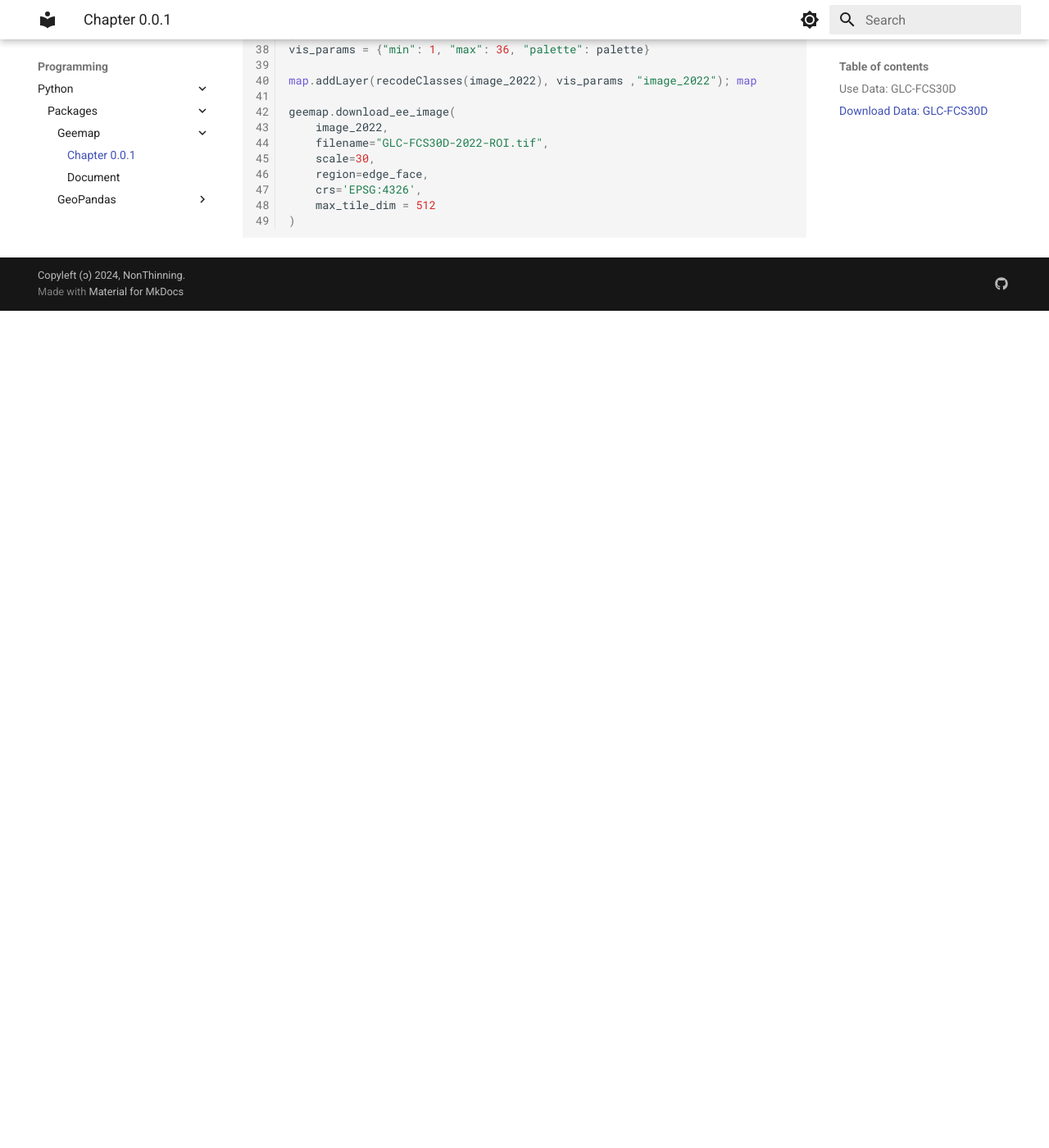
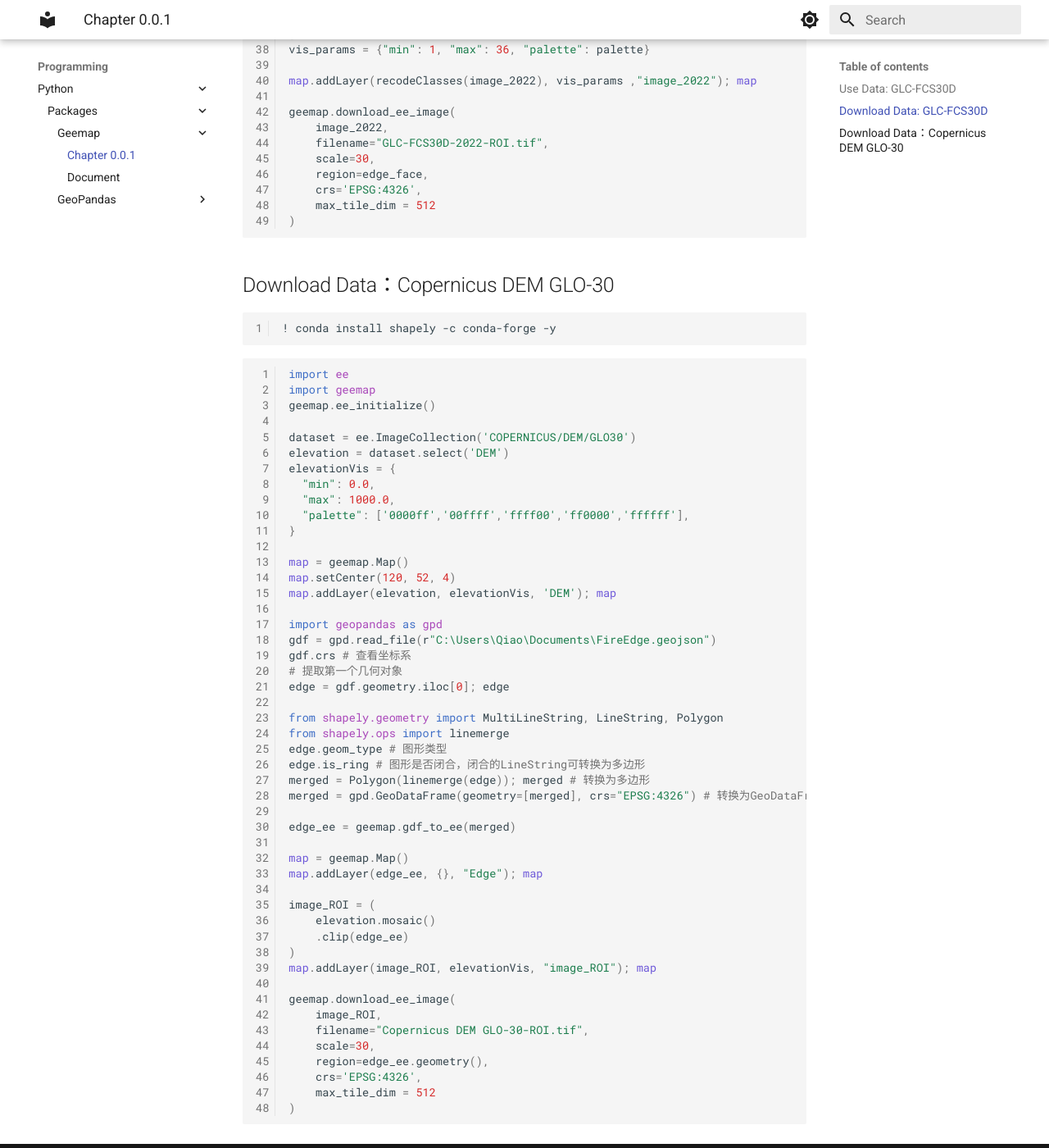
Before and after one commit to NonThinning/NextBlog, an MkDocs documentation site: the page built from docs/Programming/Python/Packages/Geemap/Chapter 0.0.1.md, in a window 1280 px wide and 1400 px high, scrolled down 1819 px. Shown: the whole window at 82% size. Built offline with MkDocs 1.6.1 and Material for MkDocs 9.7.7, drawn with Linux system fonts in a browser that asks for light colours; before the commit the page ends 2198 px from its top, so only the background shows below that.

Commit message:
docs update

````diff
--- a/docs/Programming/Python/Packages/Geemap/Chapter 0.0.1.md
+++ b/docs/Programming/Python/Packages/Geemap/Chapter 0.0.1.md
@@ -98,3 +98,60 @@ geemap.download_ee_image(
     max_tile_dim = 512
 )
 ```
+
+## Download Data：Copernicus DEM GLO-30
+
+```shell
+! conda install shapely -c conda-forge -y
+```
+
+```python
+import ee
+import geemap
+geemap.ee_initialize()
+
+dataset = ee.ImageCollection('COPERNICUS/DEM/GLO30')
+elevation = dataset.select('DEM')
+elevationVis = {
+  "min": 0.0,
+  "max": 1000.0,
+  "palette": ['0000ff','00ffff','ffff00','ff0000','ffffff'],
+}
+
+map = geemap.Map()
+map.setCenter(120, 52, 4)
+map.addLayer(elevation, elevationVis, 'DEM'); map
+
+import geopandas as gpd
+gdf = gpd.read_file(r"C:\Users\Qiao\Documents\FireEdge.geojson")
+gdf.crs # 查看坐标系
+# 提取第一个几何对象
+edge = gdf.geometry.iloc[0]; edge
+
+from shapely.geometry import MultiLineString, LineString, Polygon
+from shapely.ops import linemerge
+edge.geom_type # 图形类型
+edge.is_ring # 图形是否闭合，闭合的LineString可转换为多边形
+merged = Polygon(linemerge(edge)); merged # 转换为多边形
+merged = gpd.GeoDataFrame(geometry=[merged], crs="EPSG:4326") # 转换为GeoDataFrame
+
+edge_ee = geemap.gdf_to_ee(merged)
+
+map = geemap.Map()
+map.addLayer(edge_ee, {}, "Edge"); map
+
+image_ROI = (
+    elevation.mosaic()
+    .clip(edge_ee)
+)
+map.addLayer(image_ROI, elevationVis, "image_ROI"); map
+
+geemap.download_ee_image(
+    image_ROI,
+    filename="Copernicus DEM GLO-30-ROI.tif",
+    scale=30,
+    region=edge_ee.geometry(),
+    crs='EPSG:4326',
+    max_tile_dim = 512
+)
+```
````
Also changed, not shown: docs/Programming/Python/Packages/Geemap/Document.md (+2 -0 lines), docs/Programming/Python/Packages/GeoPandas/Document.md (+3 -1 lines).
